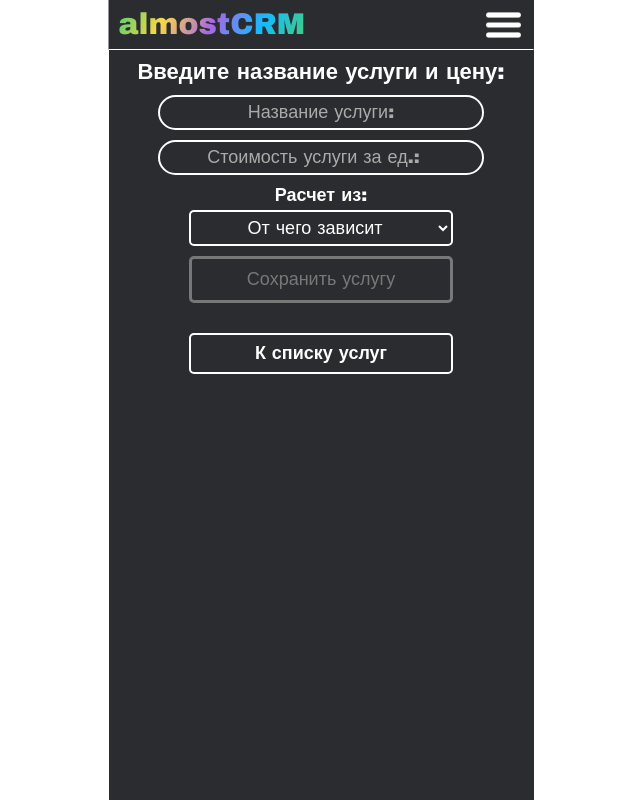
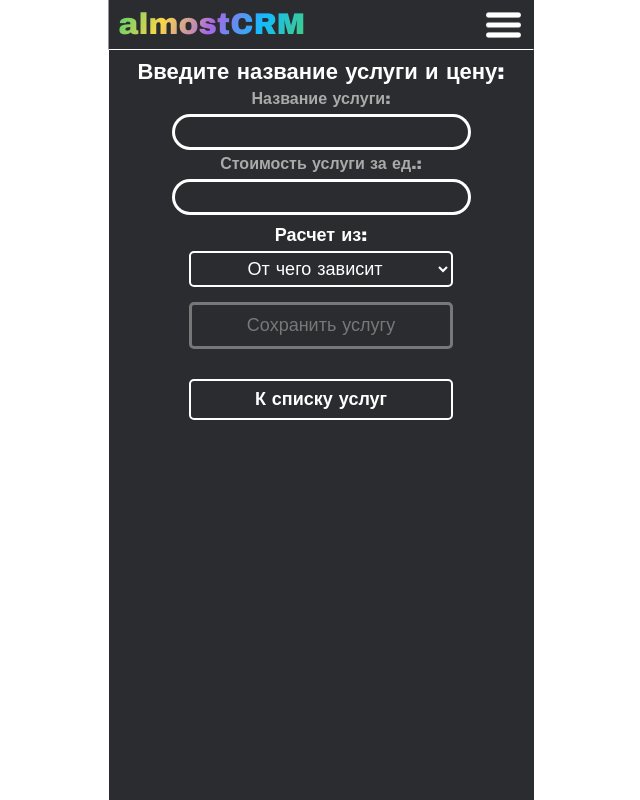
Before and after one commit to Zoytz/rcounter, a React (Create React App) app: page /#/add-services in a window 1280 px wide. Shown: the whole page, without its empty margins (319-959 px from the left). Built offline with nearby package versions, Linux system fonts and the light colour scheme.

Commit message:
feat: added gradient border to inputs

```diff
--- a/src/components/FormButton/FormButton.css
+++ b/src/components/FormButton/FormButton.css
@@ -1,5 +1,5 @@
 .form-button {
-  margin-top: 10px;
+  margin-top: 15px;
   border: 3px solid #00ff0d;
   background-color: var(--main-bg-color);
   padding: 10px 20px;
--- a/src/components/FormInput/FormInput.css
+++ b/src/components/FormInput/FormInput.css
@@ -1,13 +1,48 @@
+@keyframes slidein {
+  from {
+    transform: translateX(0%);
+  }
+
+  to {
+    transform: translateX(-50%);
+  }
+}
+
+.input__container {
+  margin-top: 5px;
+  padding: 3px;
+  background: var(--main-text-color);
+  border-radius: 99em;
+  display: flex;
+  justify-content: center;
+  align-items: center;
+  overflow: hidden;
+  z-index: 0;
+  position: relative;
+}
+
+.input__container__type_focused::before {
+  content: '';
+  position: absolute;
+  top: 0;
+  left: 0;
+  display: block;
+  width: 200%;
+  height: 100%;
+  background: var(--main-gradient);
+  background-size: 50% 100%;
+  animation: slidein 1s linear infinite;
+}
+
 .form-input {
   padding: 5px 15px;
-  border: 2px solid var(--main-text-color);
+  border: none;
   border-radius: 99em;
-  width: 80%;
   margin: 0;
   text-align: center;
   background-color: var(--main-bg-color);
   color: var(--main-text-color);
-  background: none;
+  z-index: 3;
 }
 
 .form-input_type_error {
@@ -15,10 +50,11 @@
 }
 
 .form-input__label {
-  margin-top: 10px;
+  margin-top: 5px;
   text-align: center;
   position: relative;
   width: 90%;
+  color: var(--secondary-text-color);
 }
 
 .form-input__error {
--- a/src/components/FormInput/FormInput.tsx
+++ b/src/components/FormInput/FormInput.tsx
@@ -1,4 +1,4 @@
-import { FC, ChangeEvent } from 'react';
+import { FC, ChangeEvent, useState } from 'react';
 
 type PropsType = {
   value?: string
@@ -12,14 +12,19 @@ type PropsType = {
 }
 
 const FormInput: FC<PropsType> = ({ onChange, value, type, error, name, label, required, isLabelVisible }) => {
+
+  const [isFocused, setIsFocused] = useState<boolean>(false);
+
   return (
-    <label className='form-input__label'>
-      { isLabelVisible ? `${label}` : null}
-      {type === 'number' ?
-      <input step=".01" placeholder={label} onChange={onChange} value={value || ''} type={type} className={`form-input ${error ? "form-input_type_error" : ""}`} name={name} id={name} required={required} />
-      : <input placeholder={label} onChange={onChange} value={value || ''} type={type} className={`form-input ${error ? "form-input_type_error" : ""}`} name={name} id={name} required={required} />}
-      {/* <span className={`form-input__error`}>{error}</span> */}
-    </label>
+    <>
+      <label htmlFor={name} className='form-input__label'>{label}</label>
+      <div className={`input__container ${isFocused ? 'input__container__type_focused' : ''}`}>
+        {type === 'number' ?
+          <input onFocus={() => setIsFocused(true)} onBlur={() => setIsFocused(false)} step=".01" onChange={onChange} value={value || ''} type={type} className={`form-input ${error ? "form-input_type_error" : ""}`} name={name} id={name} required={required} />
+          : <input onFocus={() => setIsFocused(true)} onBlur={() => setIsFocused(false)} onChange={onChange} value={value || ''} type={type} className={`form-input ${error ? "form-input_type_error" : ""}`} name={name} id={name} required={required} />}
+        {/* <span className={`form-input__error`}>{error}</span> */}
+      </div>
+    </>
   )
 }
 
```
